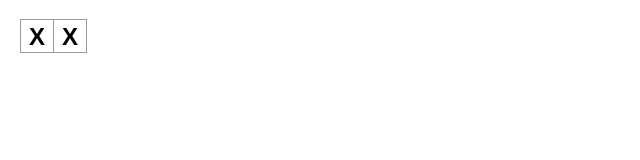
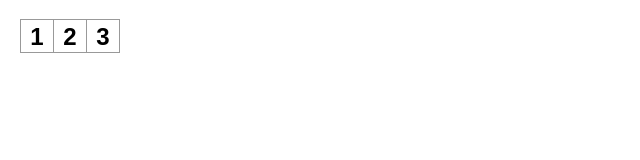
Before and after one commit to shreyas-krishnan/my-react-app, a React (Vite) app: page / in a window 1280 px wide. Shown: the top 160 px of the page, without its empty margins (0-640 px from the left). Built offline with nearby package versions, Linux system fonts and the light colour scheme.

Commit message:
first three squares into a board-row div

```diff
--- a/src/App.jsx
+++ b/src/App.jsx
@@ -1,8 +1,11 @@
 export default function App() {
   return (
-    <>
-      <button className="square">X</button>
-      <button className="square">X</button>
+   <>
+      <div className="board-row">
+        <button className="square">1</button>
+        <button className="square">2</button>
+        <button className="square">3</button>
+      </div>
     </>
   );
 }
```
